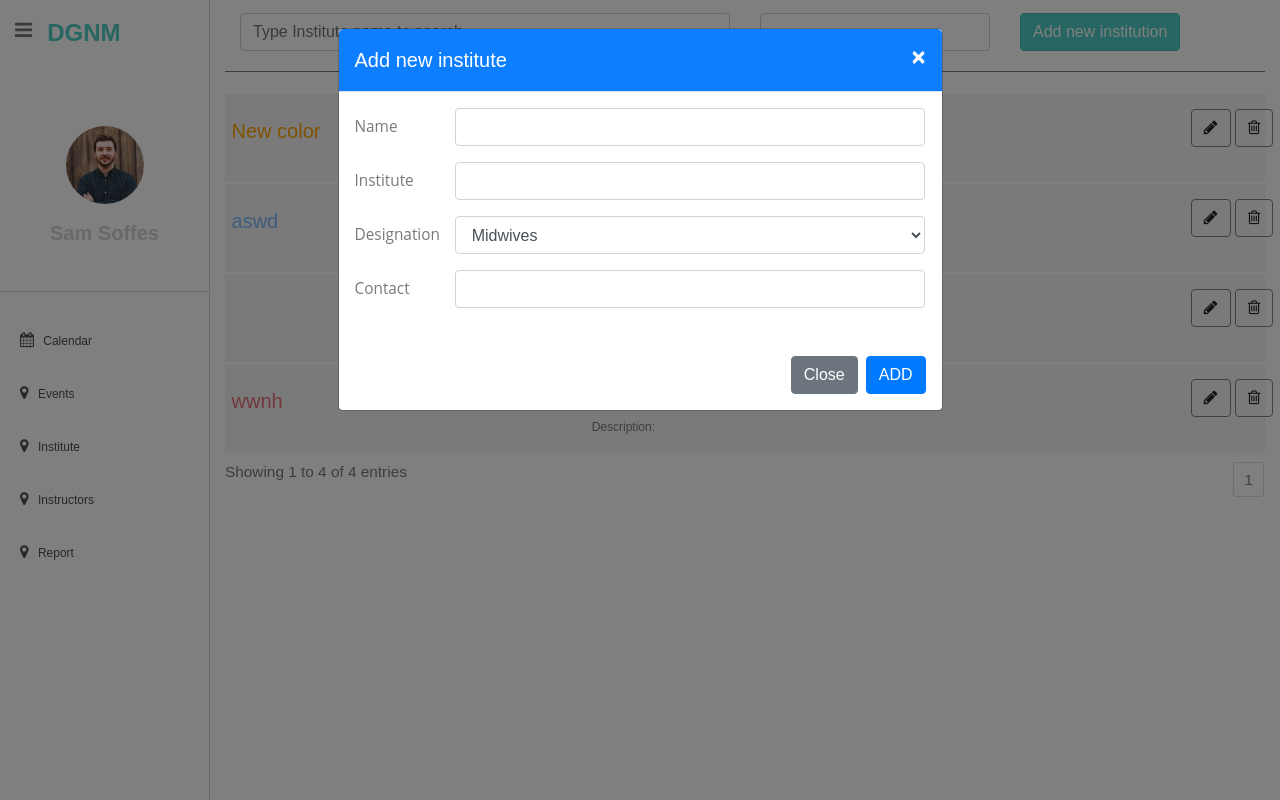
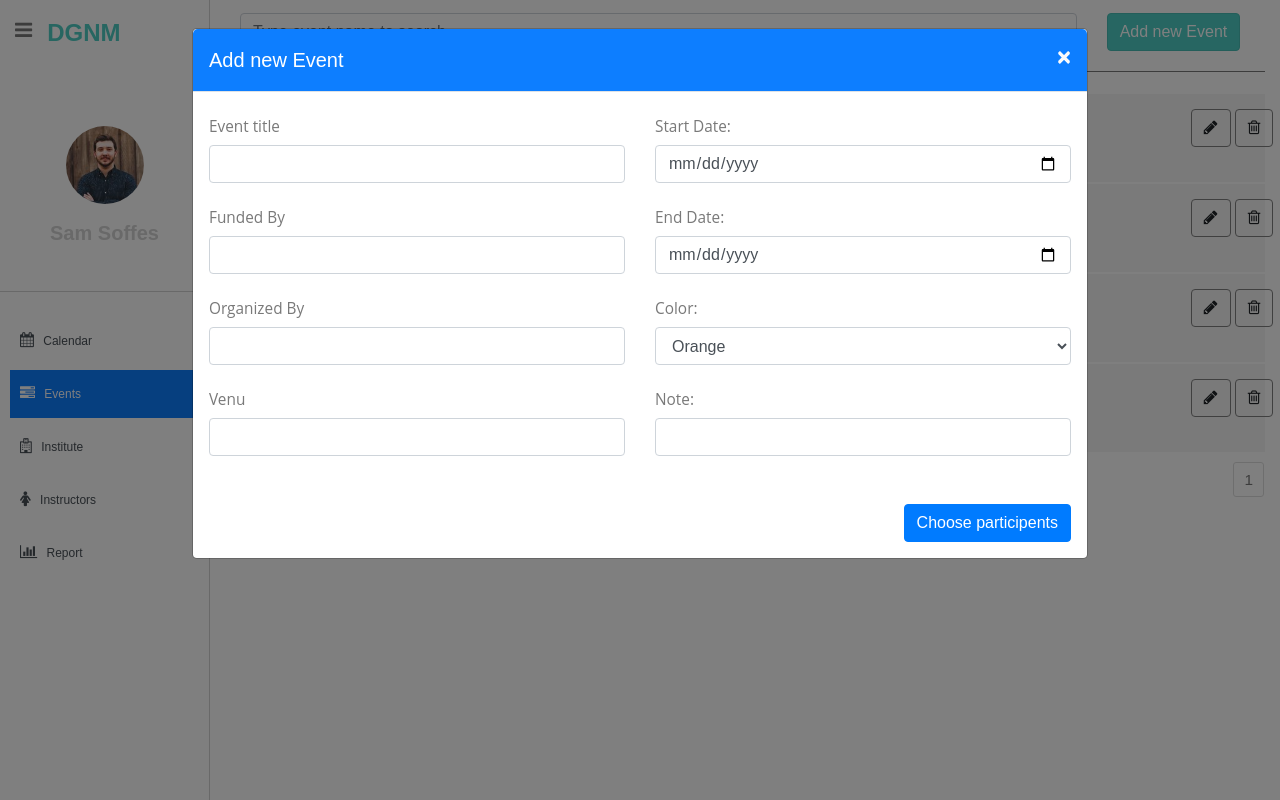
Before and after one commit to sadik061/EventCalender, a PHP site: page /event.php in a window 1280 px wide, after a click on "Add new Event". Run offline with PHP 8.4, Linux system fonts and the light colour scheme; data comes from the database, SQL or seed files in the repository; some libraries are stand-ins or nearby versions.

Commit message:
prototype

```diff
--- a/Instructor.php
+++ b/Instructor.php
@@ -1,4 +1,5 @@
-<?php include 'layout/header.php' ?>
+<?php $page = 'instructor';
+include 'layout/header.php' ?>
 <?php include 'layout/sidebar.php' ?>
 
 <section id="main-content">
--- a/dashboard.css
+++ b/dashboard.css
@@ -216,3 +216,7 @@ ul.sidebar-menu li a {
 ul.sidebar-menu li a.active, ul.sidebar-menu li a:hover, ul.sidebar-menu li a:focus {
   background: #0D7EFF;
 }
+.fc {
+  border: 0px solid;
+  border-bottom: 0px solid lightgray;
+}
--- a/event.php
+++ b/event.php
@@ -1,64 +1,73 @@
-<?php include 'layout/header.php' ?>
+<?php $page = 'event';
+include 'layout/header.php'; ?>
 <?php include 'layout/sidebar.php' ?>
 
 <section id="main-content">
   <section class="wrapper">
     <!-- Modal -->
     <div class="modal fade" id="exampleModal" tabindex="-1" role="dialog" aria-labelledby="exampleModalLabel" aria-hidden="true">
-      <div class="modal-dialog" role="document">
+      <div class="modal-dialog" role="document"  style="    max-width: 70%;">
         <div class="modal-content">
           <div class="modal-header">
-            <h5 class="modal-title" id="exampleModalLabel">Add new institute</h5>
+            <h5 class="modal-title" id="exampleModalLabel">Add new Event</h5>
             <button type="button" class="close" data-dismiss="modal" aria-label="Close">
               <span aria-hidden="true">&times;</span>
             </button>
           </div>
 
           <div class="modal-body">
-
-            <div class="form-group row">
-
-              <label class="col-sm-2 col-form-label">Name</label>
-
-              <div class="col-sm-10">
-                <input type="text" class="form-control " id="namee" autocomplete="off">
-              </div>
-            </div>
-            <div class="form-group row">
-              <label class="col-sm-2 col-form-label" for="exampleFormControlSelect1">Institute</label>
-              <input type="text" style="display:none;" class="form-control" id="instituteid" autocomplete="off">
-              <div class="col-sm-10">
-
-                <input type="text" class="form-control" oninput="instituteSuggestion()" id="institute" autocomplete="off">
-                <div id="suggetions">
+          <form>
+              <div class="row">
+                <div class="col-md-6">
+                  <div class="form-group">
+                    <label for="recipient-name" class="col-form-label">Event title</label>
+                    <input type="text" class="form-control" id="title">
+                  </div>
+                  <div class="form-group">
+                    <label for="recipient-name" class="col-form-label">Funded By</label>
+                    <input type="text" class="form-control" id="fund">
+                  </div>
+                  <div class="form-group">
+                    <label for="recipient-name" class="col-form-label">Organized By</label>
+                    <input type="text" class="form-control" id="organize">
+                  </div>
+                  <div class="form-group">
+                    <label for="recipient-name" class="col-form-label">Venu</label>
+                    <input type="text" class="form-control" id="venu">
+                  </div>
+                </div>
+                <div class="col-md-6">
+                  <div class="form-group">
+                    <label for="recipient-name" class="datepicker col-form-label">Start Date:</label>
+                    <input type="date" class="form-control" id="start">
+                  </div>
+                  <div class="form-group">
+                    <label for="recipient-name" class="col-form-label">End Date:</label>
+                    <input type="date" class="form-control" id="end">
+                  </div>
+                  <div class="form-group">
+                    <label for="recipient-name" class="col-form-label">Color:</label>
+                    <select class="form-control" id="clr">
+                      <option value="orange" style="color: orange">Orange</option>
+                      <option value="#007bff80" style="color: #007bff80">Blue</option>
+                      <option value="#dc3545b5" style="color: #dc3545b5">Red</option>
+                      <option value="#e731e7" style="color: #e731e7">Purple</option>
+                      <option value="yellow" style="color: yellow">Yellow</option>
+                      <option value="#00ff00" style="color: #00ff00">Green</option>
+                      <option value="#b4b4b4" style="color: #b4b4b4">Gray</option>
+                    </select>
+                  </div>
+                  <div class="form-group">
+                    <label for="recipient-name" class="col-form-label">Note:</label>
+                    <input type="text" class="form-control" id="Des">
+                  </div>
                 </div>
               </div>
-            </div>
-            <div class="form-group row">
-
-              <label class="col-sm-2 col-form-label">Designation</label>
-
-              <div class="col-sm-10">
-                <select id="Designation" class="form-control ">
-                  <option value="Midwives">Midwives</option>
-                  <option value="Nurse">Nurse</option>
-
-                </select>
-              </div>
-            </div>
-            <div class="form-group row">
-
-              <label class="col-sm-2 col-form-label">Contact</label>
-
-              <div class="col-sm-10">
-                <input type="text" class="form-control " id="contactt" autocomplete="off">
-              </div>
-            </div>
+            </form>
 
           </div>
           <div class="modal-footer">
-            <button type="button" class="btn btn-secondary" data-dismiss="modal">Close</button>
-            <button id="submitt" type="button" class="btn btn-primary" data-dismiss="modal">ADD</button>
+          <button type="button" class="btn btn-primary" data-dismiss="modal" id="save">Choose participents</button>
           </div>
         </div>
       </div>
@@ -129,18 +138,15 @@
 
 
     <form class="form-inline" role="form" _lpchecked="1">
-      <div class="col-lg-6">
+      <div class="col-lg-10">
         <label class="sr-only" for="exampleInputEmail2">Institute Name</label>
-        <input type="text" class="form-control " placeholder="Type Institute name to search" id="sname" oninput="myFunction()" autocomplete="off">
+        <input type="text" class="form-control " placeholder="Type event name to search" id="sname" oninput="myFunction()" autocomplete="off">
 
       </div>
-      <div class="col-lg-3">
-        <label class="sr-only" for="exampleInputEmail2">Area</label>
-        <input type="text" class="form-control " placeholder="" id="sarea" autocomplete="off">
-      </div>
-      <div class="col-lg-3">
+
+      <div class="col-lg-2">
         <button type="button" class="btn btn-theme" data-toggle="modal" data-target="#exampleModal">
-          Add new institution
+          Add new Event
         </button>
       </div>
 
@@ -199,6 +205,43 @@
         alert("No institute found");
       }
     });
+
+    $("#save").unbind("click").click(function() {
+          var title = $("#title").val();
+          var fund = $("#fund").val();
+          var Description = $("#Des").val();
+          var color = $("#clr").val();
+          var start = $("#start").val();
+          var end = $("#end").val();
+          var organize = $("#organize").val();
+          var venu = $("#venu").val();
+          $.ajax({
+            url: "php/insert.php",
+            type: "POST",
+            data: {
+              title: title,
+              fund: fund,
+              start: start,
+              end: end,
+              Description: Description,
+              color: color,
+              organize: organize,
+              venu: venu
+            },
+            success: function(data) {
+              $("#title").val("");
+              $("#fund").val("");
+              $("#Des").val("");
+              $("#start").val("");
+              $("#end").val("");
+              $("#clr").val("");
+              $("#organize").val("");
+              $("#venu").val("");
+              window.location.href = 'insertparticipents.php?event_id=' + data;
+            }
+          })
+
+        });
 
 
     $("#Update").unbind("click").click(function() {
--- a/layout/sidebar.php
+++ b/layout/sidebar.php
@@ -5,7 +5,7 @@
           <p class="centered" style="padding-top: 50px;"><a href="profile.html"><img style="border: 1px solid white;border-radius: 41px;"src="img/ui-sam.jpg" class="img-circle" width="80"></a></p>
           <h5 class="centered" style="color: lightgray;border-bottom: 1px solid lightgray; padding-bottom: 46px;">Sam Soffes</h5>
           <li class="mt">
-            <a href="index.php">
+            <a href="index.php" class="<?php if($page=='calender'){echo 'active';}?>">
               <i class="fa fa-calendar"></i>
               <span>Calendar</span>
               </a>
@@ -13,26 +13,26 @@
 
 
           <li>
-            <a href="event.php">
-              <i class="fa fa-map-marker"></i>
+            <a href="event.php" class="<?php if($page=='event'){echo 'active';}?>">
+              <i class="fa fa-tasks"></i>
               <span>Events </span>
               </a>
           </li>
           <li>
-            <a href="institute.php">
-              <i class="fa fa-map-marker"></i>
+            <a href="institute.php" class="<?php if($page=='institute'){echo 'active';}?>">
+              <i class="fa fa-hospital-o"></i>
               <span>Institute </span>
               </a>
           </li>
           <li>
-            <a href="instructor.php">
-              <i class="fa fa-map-marker"></i>
+            <a href="instructor.php" class="<?php if($page=='instructor'){echo 'active';}?>">
+              <i class="fa fa-female"></i>
               <span>Instructors </span>
               </a>
           </li>
           <li>
-            <a href="report.php">
-              <i class="fa fa-map-marker"></i>
+            <a href="report.php" class="<?php if($page=='report'){echo 'active';}?>">
+              <i class="fa fa-bar-chart-o"></i>
               <span>Report </span>
               </a>
           </li>
--- a/php/getEvent.php
+++ b/php/getEvent.php
@@ -62,7 +62,7 @@ echo '<div class="row-fluid">
   <div class="dataTables_paginate paging_bootstrap pagination">
     <ul>';
 for ($page=1;$page<=$number_of_pages;$page++) {
-    echo '<li><a href="institute.php?page=' . $page . '&search='.$id.'">' . $page . '</a></li>';
+    echo '<li><a href="event.php?page=' . $page . '&search='.$id.'">' . $page . '</a></li>';
 }
 echo '</ul>
   </div>
--- a/php/getInstitute_event.php
+++ b/php/getInstitute_event.php
@@ -85,7 +85,8 @@ foreach ($result as $row) {
         echo  '<div  style="border: 1px solid #dfd4d4;background-color: pink;border-radius: 8px;padding: 0px 0px;padding-left: 10px;">
             name:'.$roww["name"].'
             <button type="button" style="float:right;font-size: small;padding: 0px 0px;" class="btn btn-secondary" onClick="showCalender('.$roww["instructor_id"].')" >Calender</button>
-            <button type="button" style="float:right;font-size: small;padding: 0px 0px;" class="btn btn-secondary" onClick="assign('.$roww["instructor_id"].')" >'.$roww_ins["coun"].'</button>
+            <button type="button" style="float:right;font-size: small;padding: 0px 0px;" class="btn btn-secondary" onClick="assign('.$roww["instructor_id"].')" >Assign</button>
+            <tr>'.$roww_ins["coun"].'
         </div>';
         }
         }
@@ -102,7 +103,8 @@ foreach ($result as $row) {
             echo  '<div  style="border: 1px solid #dfd4d4;background-color: #5aa25a;color:white;border-radius: 8px;padding: 0px 0px;padding-left: 10px;" >
             name:'.$rowww["name"].'
             <button type="button" style="float:right;font-size: small;padding: 0px 0px;" class="btn btn-secondary" onClick="showCalender('.$rowww["instructor_id"].')" >Calender</button>
-            <button type="button" style="float:right;font-size: small;padding: 0px 0px;" class="btn btn-secondary" onClick="assign('.$rowww["instructor_id"].')" >'.$roww_ins["coun"].'</button>
+            <button type="button" style="float:right;font-size: small;padding: 0px 0px;" class="btn btn-secondary" onClick="assign('.$rowww["instructor_id"].')" >Assign</button>
+            '.$roww_ins["coun"].'
         </div>';
         }
       }
```
Also changed, not shown: index.php (+6 -2 lines), institute.php (+5 -7 lines), php/download.php (+13 -7 lines), php/getreport.php (+31 -13 lines), report.php (+5 -4 lines).
